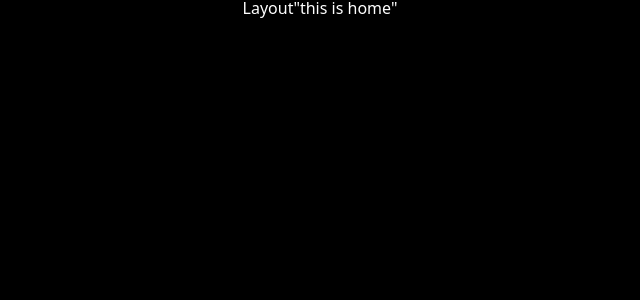
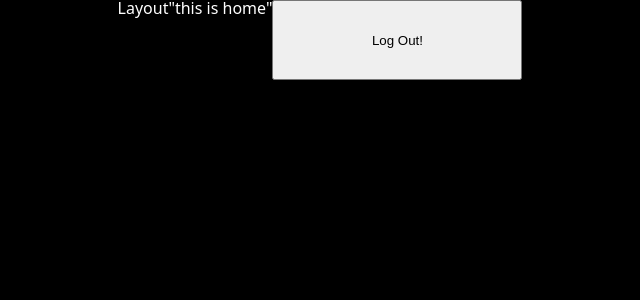
Before and after one commit to LikeRudin/react-twitter, a React (Vite) app: page /home in a window 1280 px wide. Shown: the top 300 px of the page, without its empty margins (320-960 px from the left). Built offline with nearby package versions, Linux system fonts and the light colour scheme; no server answers.

Commit message:
add LogoutButton on Home

```diff
--- a/src/routes/home.tsx
+++ b/src/routes/home.tsx
@@ -1,7 +1,19 @@
+import styled from "styled-components"
+import {auth} from "@/firebase.config";
+
+const Button = styled.button`
+width: 250px;
+height: 80px;
+`
+
 export const Home = () => {
+    const logout = () => {
+        auth.signOut();
+    }
     return (
         <>
             <span> "this is home"</span>
+            <Button onClick={logout}>Log Out!</Button>
         </>
     )
 }
```
